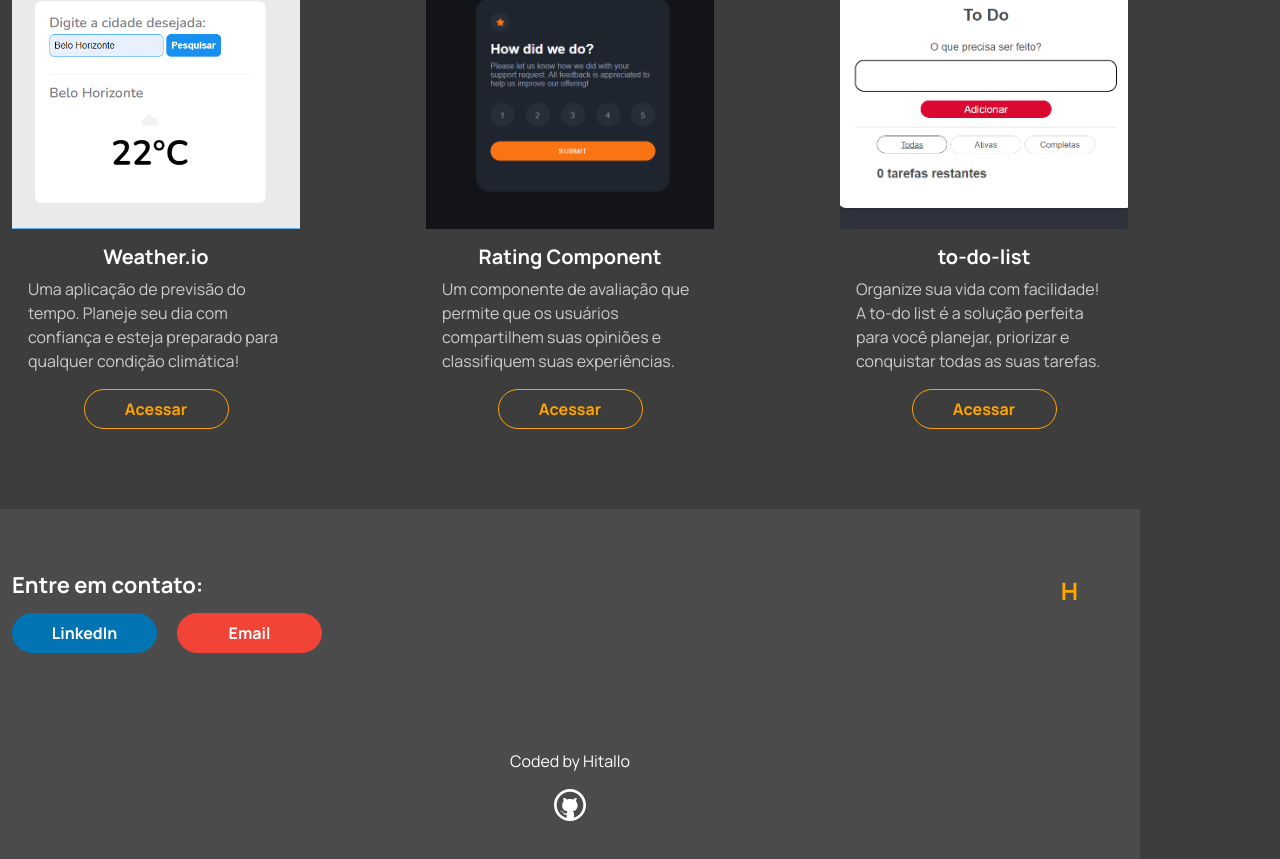
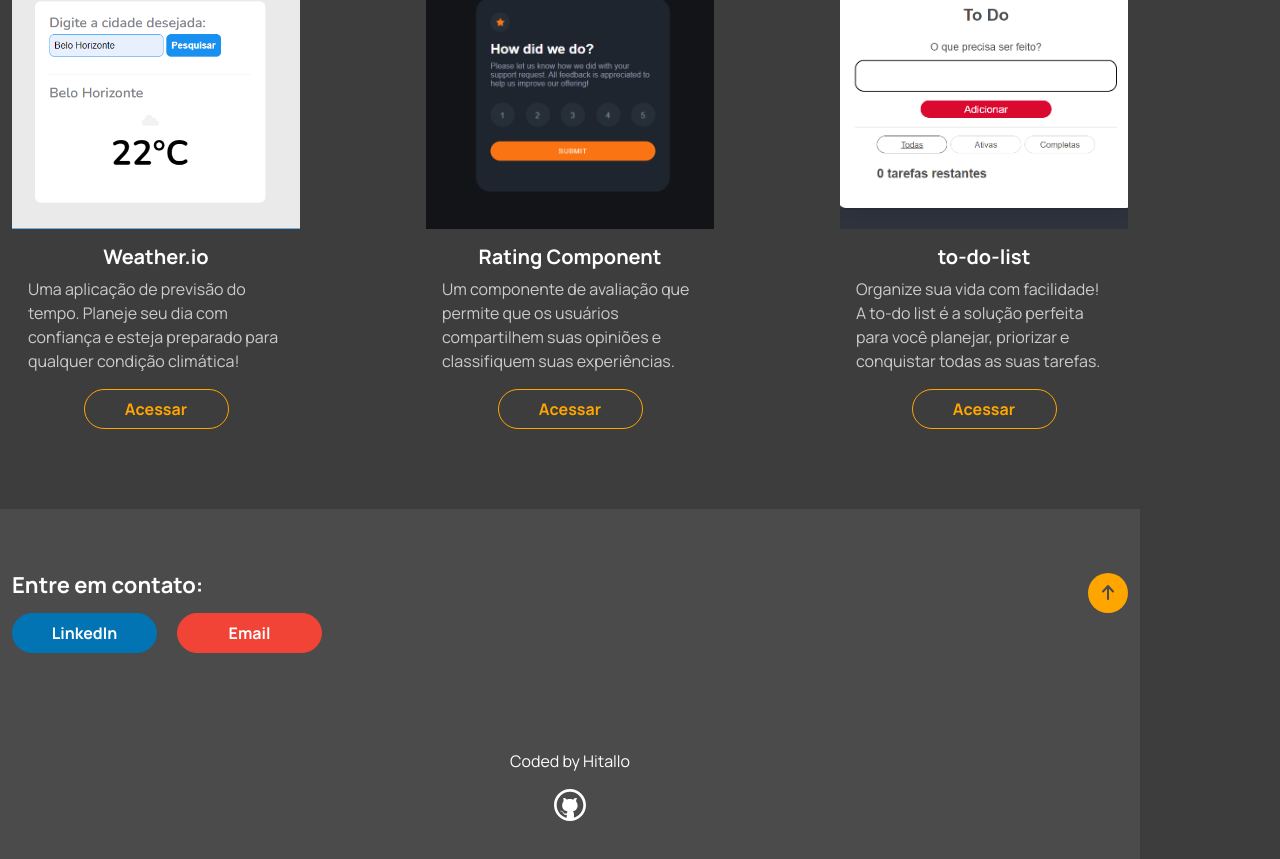
Before and after one commit to Hitallo-moreira/portfolio, a React (Vite) app: page / in a window 1280 px wide. Shown: the part 1343-2202 px from the top of the page. Built offline with nearby package versions, Linux system fonts and the light colour scheme; the HTML template or start-up script is replaced by a standard one.

Commit message:
feat: add back to top arrow and style

```diff
--- a/src/components/Footer.jsx
+++ b/src/components/Footer.jsx
@@ -1,5 +1,6 @@
 import CustomButton from './Button'
 import github from '../assets/github.svg'
+import arrow from '../assets/arrow-up.svg'
 
 function Footer() {
     return (
@@ -19,7 +20,9 @@ function Footer() {
                     </div>
                 </div>
                 <div className="logo">
-                    <p><a href="#">H</a></p>
+                    <a href="#">
+                        <img src={arrow} alt="arrow up" />
+                    </a>
                 </div>
             </div>
             <div className="codeby">
--- a/src/styles/components/_footer.scss
+++ b/src/styles/components/_footer.scss
@@ -52,11 +52,23 @@ footer {
 
         .logo {
             a {
-                text-decoration: none;
-                font-size: $default-font-size;
-                font-weight: bold;
-                margin-right: 50px;
-                color: $default-orange;
+                display: flex;
+                align-items: center;
+                justify-content: center;
+                height: 40px;
+                width: 40px;
+                border-radius: 50px;
+                background-color: $default-orange;
+                transition: .3s;
+
+                &:hover {
+                    background-color: #ec9a00;
+                }
+
+                img {
+                    height: 17px;
+                    height: 17px;
+                }
             }
         }
     }
```
Also changed, not shown: src/assets/arrow-up.svg (added).
